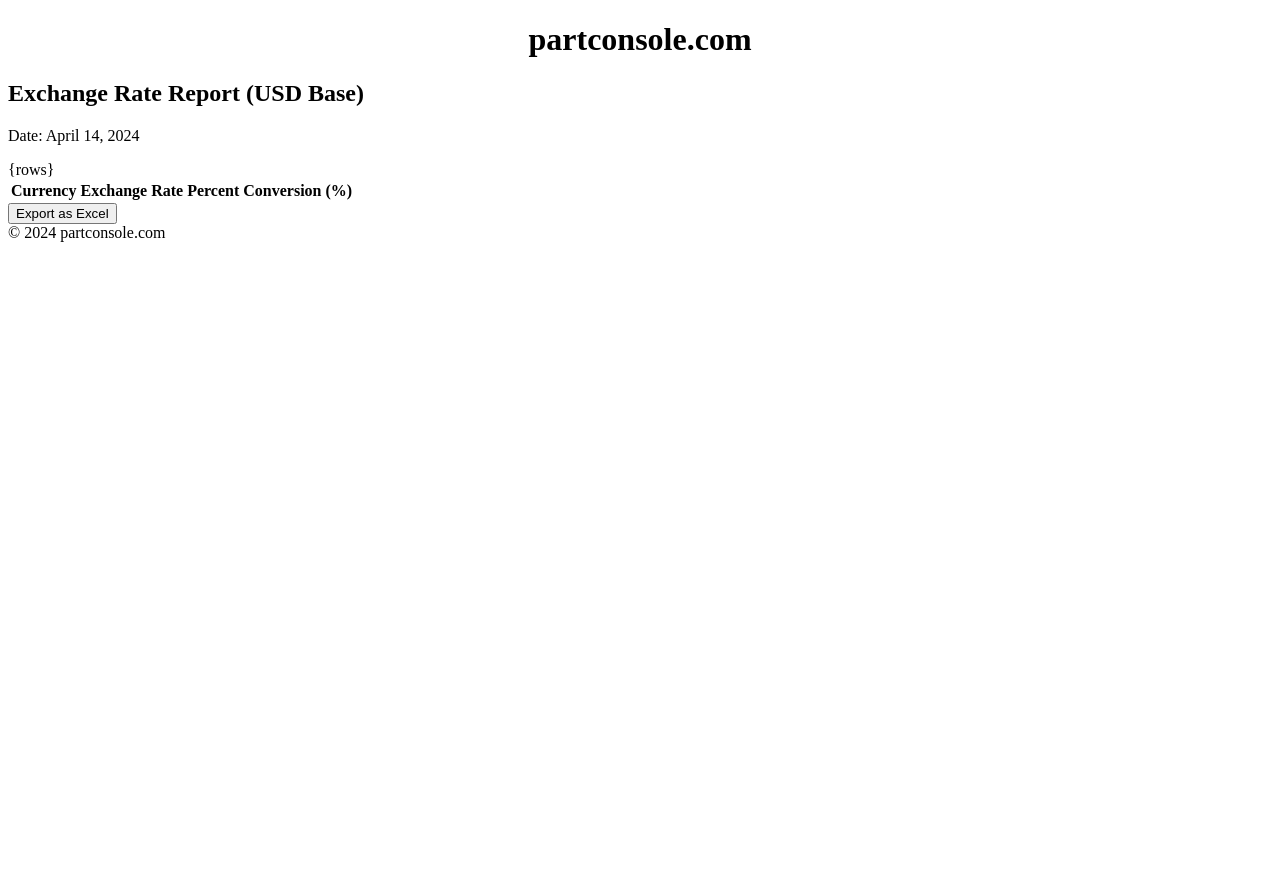
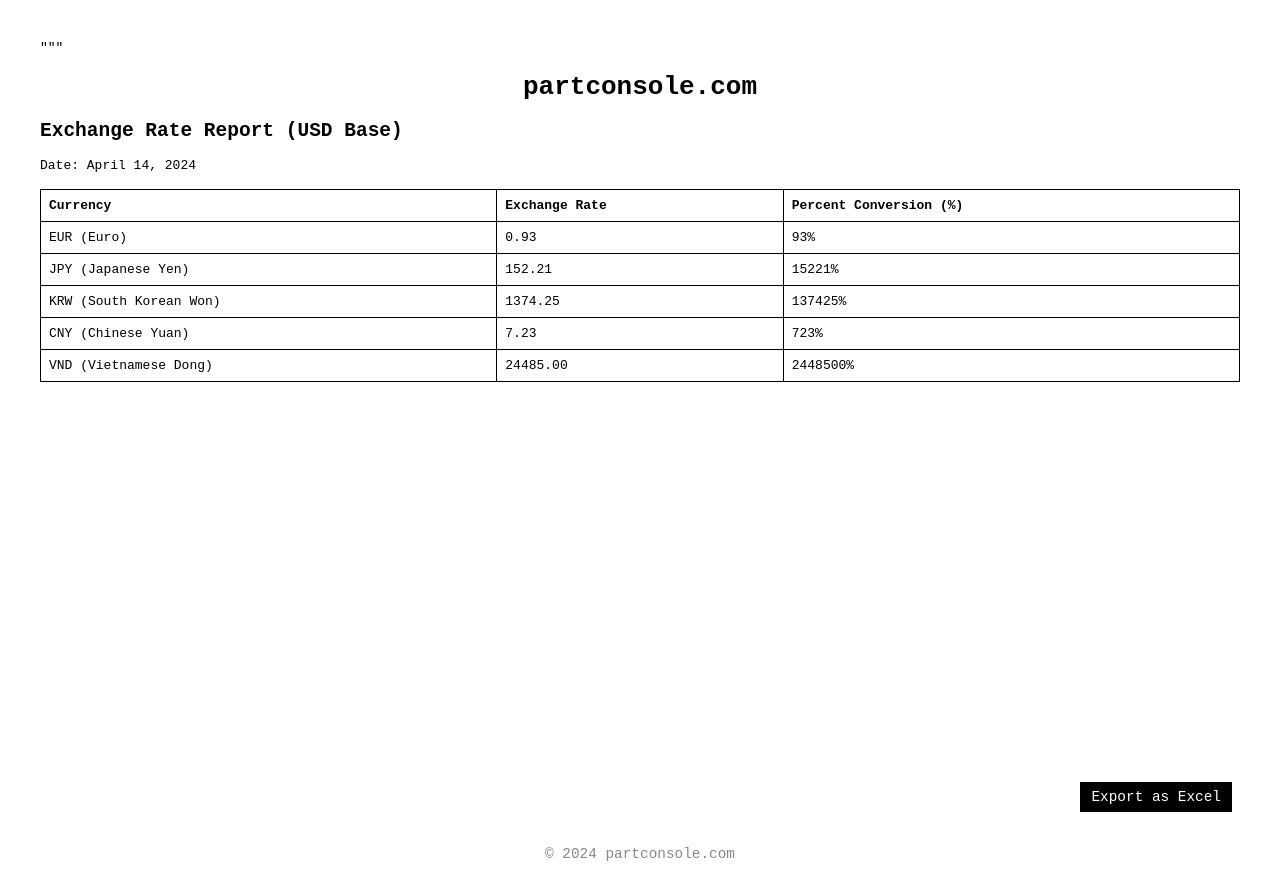
Before and after one commit to partconsole/partconsole.github.io, a website: page main.html in a window 1280 px wide. Before the commit the page ends 800 px from the top, so only its background shows below. Drawn offline with Linux system fonts and the light colour scheme.

Commit message:
Update main.html

```diff
--- a/main.html
+++ b/main.html
@@ -1,25 +1,25 @@
-<!DOCTYPE html>
+"""<!DOCTYPE html>
 <html>
 <head>
   <title>Exchange Rate Report - April 14, 2024</title>
   <style>
-    body {{
+    body {
       font-family: monospace;
       padding: 2rem;
       position: relative;
       min-height: 100vh;
-    }}
-    table {{
+    }
+    table {
       width: 100%;
       border-collapse: collapse;
       margin-top: 1rem;
-    }}
-    th, td {{
+    }
+    th, td {
       border: 1px solid black;
       padding: 8px;
       text-align: left;
-    }}
-    #export-btn {{
+    }
+    #export-btn {
       position: absolute;
       bottom: 60px;
       right: 40px;
@@ -30,8 +30,8 @@
       color: white;
       cursor: pointer;
       font-family: inherit;
-    }}
-    footer {{
+    }
+    footer {
       position: absolute;
       bottom: 10px;
       left: 0;
@@ -39,7 +39,7 @@
       text-align: center;
       font-size: 0.9rem;
       color: #888;
-    }}
+    }
   </style>
 </head>
 <body>
@@ -48,14 +48,18 @@
   <p>Date: April 14, 2024</p>
   <table id="report-table">
     <tr><th>Currency</th><th>Exchange Rate</th><th>Percent Conversion (%)</th></tr>
-    {rows}
+    <tr><td>EUR (Euro)</td><td>0.93</td><td>93%</td></tr>
+    <tr><td>JPY (Japanese Yen)</td><td>152.21</td><td>15221%</td></tr>
+    <tr><td>KRW (South Korean Won)</td><td>1374.25</td><td>137425%</td></tr>
+    <tr><td>CNY (Chinese Yuan)</td><td>7.23</td><td>723%</td></tr>
+    <tr><td>VND (Vietnamese Dong)</td><td>24485.00</td><td>2448500%</td></tr>
   </table>
 
   <button id="export-btn">Export as Excel</button>
   <footer>&copy; 2024 partconsole.com</footer>
 
   <script>
-    document.getElementById("export-btn").onclick = function () {{
+    document.getElementById("export-btn").onclick = function () {
       let table = document.getElementById("report-table");
       let rows = Array.from(table.rows);
       let csvContent = "data:text/csv;charset=utf-8,"
@@ -68,7 +72,7 @@
       document.body.appendChild(link);
       link.click();
       document.body.removeChild(link);
-    }};
+    };
   </script>
 </body>
 </html>
```
